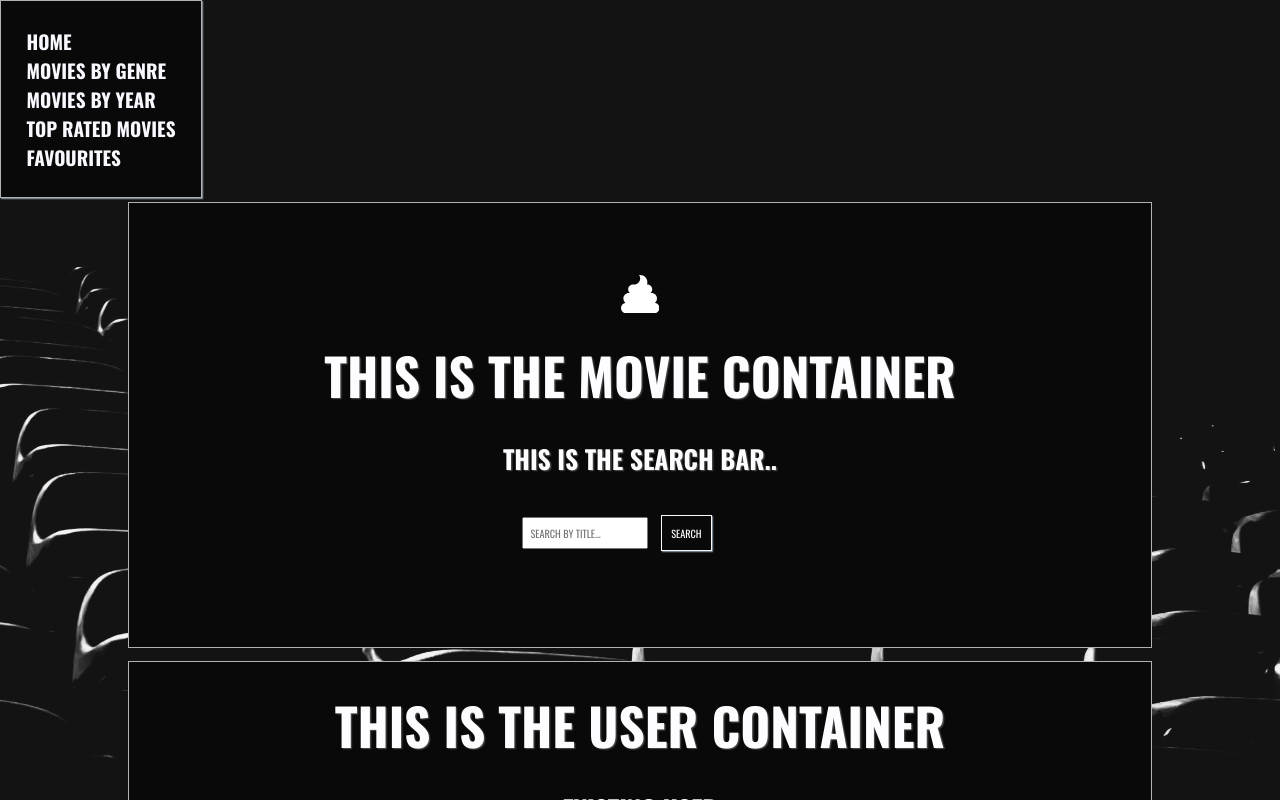
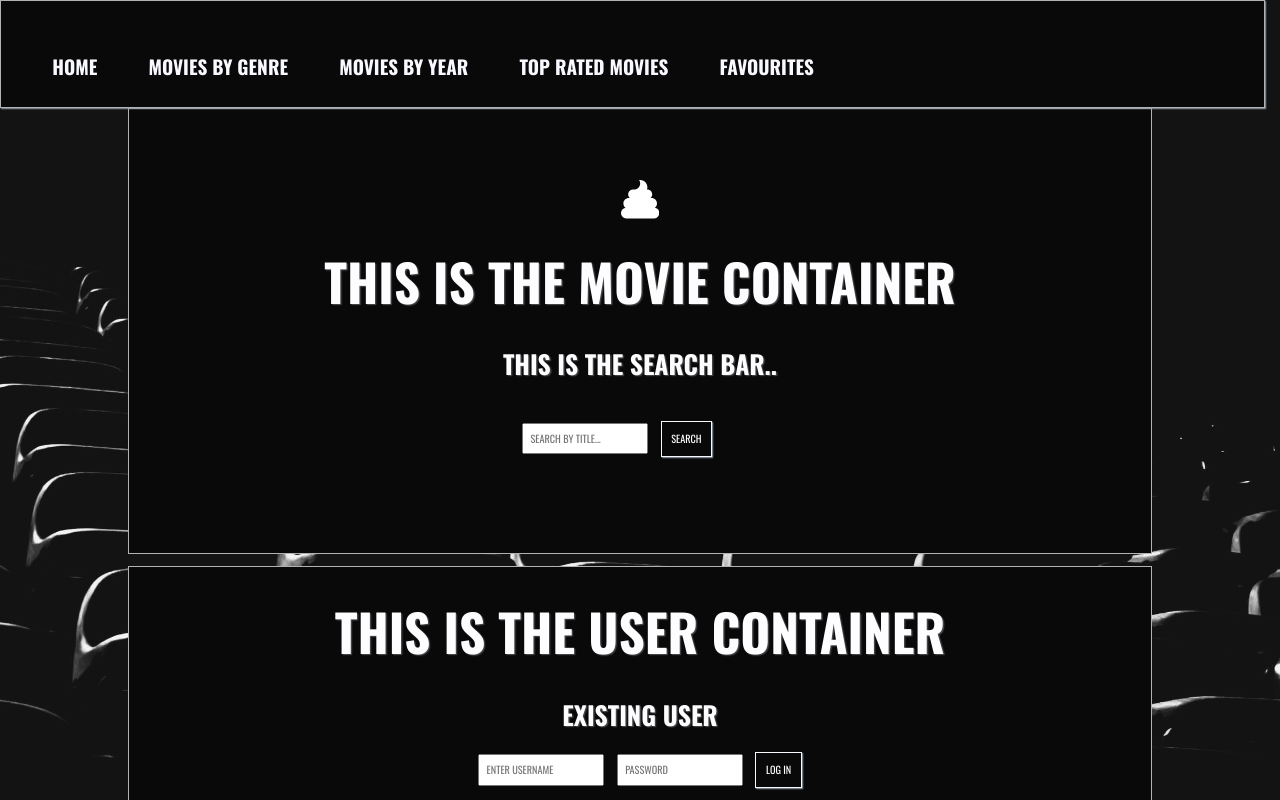
Before and after one commit to AndrewDMackay/movie_database_full_stack_app_g27, a React (Create React App) app in the folder client/: page / in a window 1280 px wide. Shown: the top 800 px of the page. Built offline with nearby package versions, Linux system fonts and the light colour scheme; no server answers.

Commit message:
AM, 4th commit, feature/implementing_react_router_25_10_21

```diff
--- a/client/src/stylesheets/App.css
+++ b/client/src/stylesheets/App.css
@@ -47,7 +47,7 @@ body {
 
   margin-left: 10.0vw;
   margin-right: 10.0vw;
-  margin-top: 0;
+  margin-top: 0.0vw;
   padding: 5.0vw;
 
   border: 0.1vw solid #B2B2B2;
@@ -422,8 +422,13 @@ a:active {
   flex-direction:row; */
   /* flex-wrap: wrap; */
 
-  display: inline-block;
+  float: left;
+  display: inline;
   overflow: hidden;
+
+  margin: 0.0vw;
+  min-width: 98.7vw;
+  height: fit-content;
 
   background-color: #090909;
   border: 0.1vw solid #B2B2B2;
@@ -444,6 +449,15 @@ a:active {
   list-style-type: none;
   text-decoration: none;
   }
+
+.main-nav-bar li {
+  float: left;
+
+  margin: 1.0vw;
+  padding: 1.0vw;
+
+  text-align: cen;
+}
 
 
 /* .dropdown {
```
